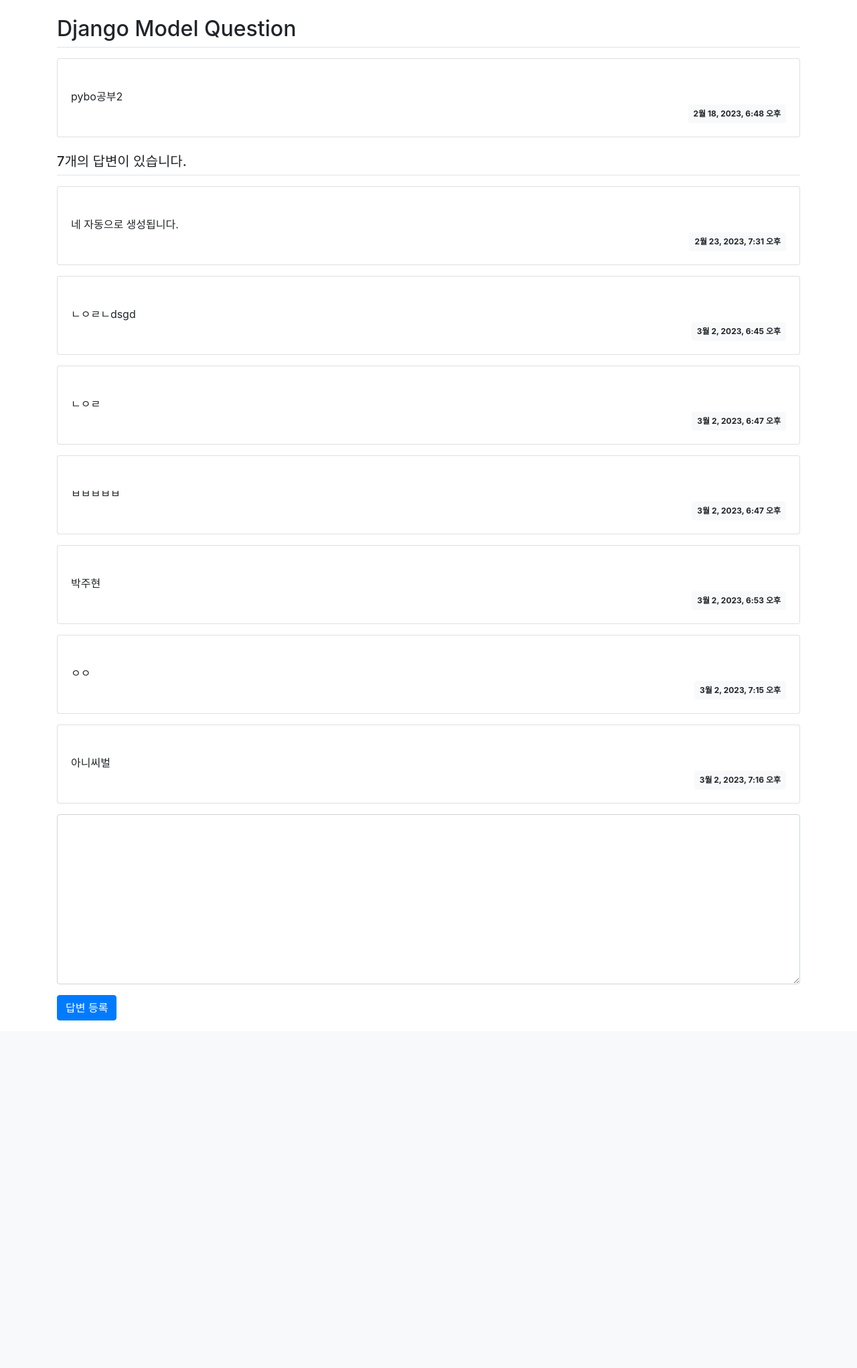
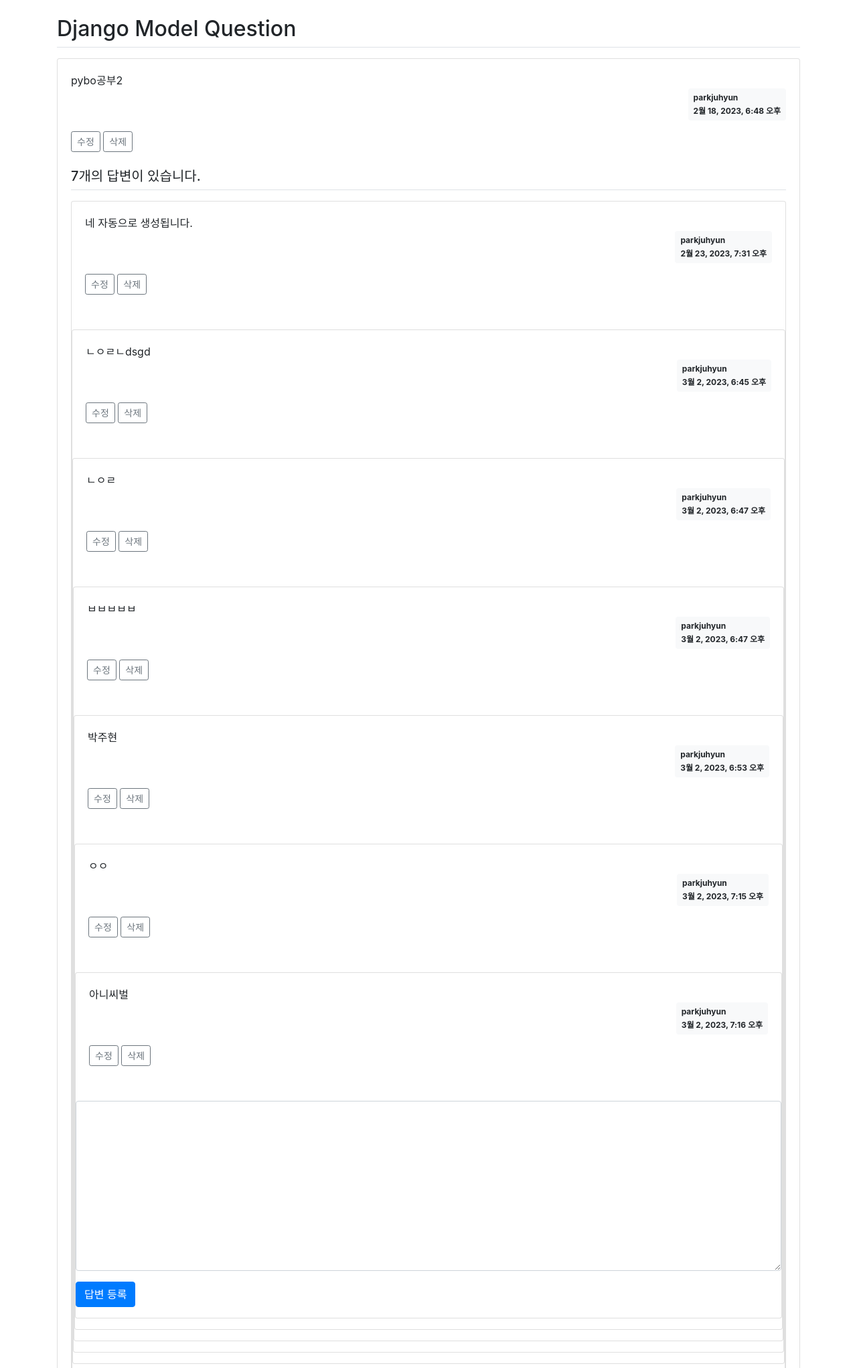
Before and after one commit to wngus6429/djangoStudy, a Django app: page /pybo/answer/create/2/ in a window 1280 px wide. Shown: the part 57-2100 px from the top of the page at 67% size. Before the commit the page ends 1581 px from the top, so only its background shows below. Run offline with Django 3.2, Linux system fonts and the light colour scheme; a user stored in the database is signed in; data comes from the database, SQL or seed files in the repository; both versions use the stored data as it was after the commit; some libraries are stand-ins or nearby versions.

Commit message:
update 23/3/10 answer, question 수정, 삭제

```diff
--- a/mysite/pybo/models.py
+++ b/mysite/pybo/models.py
@@ -10,6 +10,9 @@ class Question(models.Model):
     subject = models.CharField(max_length=200)
     content = models.TextField()  # textfield는 제한 없음.
     create_date = models.DateTimeField()
+    modify_date = models.DateTimeField(null=True, blank=True)
+    # blank=True는 form.is_valid()를 통한 입력 폼 데이터 검사시 값이 없어도 된다는것.
+    # 즉 null=True, blank=True 로 인해 어떤 조건으로든 값을 비워둘수 있다는것
     def __str__(self):
         # 이렇게 해야 자세한 내용이 보인다
         return self.subject
@@ -21,7 +24,7 @@ class Answer(models.Model):
     question = models.ForeignKey(Question, on_delete=models.CASCADE)
     content = models.TextField()
     create_date = models.DateTimeField()
-
+    modify_date = models.DateTimeField(null=True, blank=True)
     def __str__(self):
         # 이렇게 해야 자세한 내용이 보인다
         return self.question
--- a/mysite/pybo/urls.py
+++ b/mysite/pybo/urls.py
@@ -8,5 +8,9 @@ urlpatterns = [
     path('', views.index, name='index'),
     path('<int:question_id>/', views.detail, name='detail'),
     path('answer/create/<int:question_id>/', views.answer_create, name='answer_create'),
-    path('question/create/', views.question_create, name='question_create')
+    path('question/create/', views.question_create, name='question_create'),
+    path('question/modify/<int:question_id>/', views.question_modify, name='question_modify'),
+    path('question/delete/<int:question_id>/', views.question_delete, name='question_delete'),
+    path('answer/modify/<int:answer_id>/', views.answer_modify, name='answer_modify'),
+    path('answer/delete/<int:answer_id>/', views.answer_delete, name='answer_delete'),
 ]
--- a/mysite/pybo/views.py
+++ b/mysite/pybo/views.py
@@ -1,7 +1,8 @@
 # 조회한 Question모델 데이터를 템플릿 파일을 사용하여 화면에 출력할수 있는 render함수를 사용
 from django.shortcuts import render, get_object_or_404, redirect
 from django.contrib.auth.decorators import login_required
-from .models import Question
+from django.contrib import messages
+from .models import Question, Answer
 from django.utils import timezone
 from .forms import QuestionForm, AnswerForm
 from django.core.paginator import Paginator # 게시물 페이지 만들기
@@ -99,3 +100,81 @@ def question_create(request):
     context = {'form': form}
     return render(request, 'pybo/question_form.html', context)
     # form = QuestionForm() # 장고의 폼이다.
+
+@login_required(login_url='common:login')
+def question_modify(request, question_id):
+    """
+    pybo질문수정
+    """
+    # request.user = 로그인한 사용자, question.author = 글쓴이
+    question = get_object_or_404(Question, pk=question_id)
+    if request.user != question.author:
+        messages.error(request, "수정권한이 없습니다.")
+        return redirect('pybo:detail', question_id=question.id)
+    if request.method == "POST":
+        # 질문 수정화면에서 <저장하기>를 누르면 /pybo/question/modify/2/ 페이지 Post방식 호출
+        form = QuestionForm(request.POST, instance=question)
+        if form.is_valid():
+            question = form.save(commit=False)
+            question.author = request.user
+            question.modify_date = timezone.now() # 수정일시 저장
+            question.save()
+            return redirect('pybo:detail', question_id=question.id)
+    else:
+        # /pybo/question/modify/2/ 페이지 GET요청
+        # 기존에 저장되어 있던 제목, 내용이 반영된 상태에서 수정 가능하게 폼 생성
+        form = QuestionForm(instance=question)
+    context = {'form': form}
+    return render(request, 'pybo/question_form.html', context)
+# 데이터 저장시 form 엘리먼트에 action 속성이 없으면 현재의 페이지로 폼을 전송한다.
+# 질문 수정에서 사용한 템플릿은 질문 등록시 사용한 pybo/question_form.html 파일을 그대로 사용한다.
+@login_required(login_url='common:login') # 로그인한 사용자와 글쓴이가 동일한가.
+def question_delete(request, question_id):
+    """
+    질문삭제
+    """
+    question = get_object_or_404(Question, pk=question_id)
+    if request.user != question.author:
+        messages.error(request, '삭제권한이 없습니다')
+        return redirect('pybo:detail', question_id=question_id)
+    question.delete()
+    return redirect('pybo:index')
+
+@login_required(login_url='common:login')
+def answer_modify(request, answer_id):
+    """
+    pybo 답변 수정
+    """
+    # get_object_or_404 함수는 Django에서 제공하는 단축 함수로, 첫 번째 인자로 모델 클래스(Model Class)를,
+    # 두 번째 인자로는 검색 조건을 전달받아 해당 조건으로 검색된 객체(Object)를 반환합니다.
+    # 검색된 객체가 존재하지 않는 경우, Http404 예외를 발생시킵니다.
+    # 여기서 pk=answer_id는 Answer 모델에서 pk 필드 값이 answer_id인 레코드를 검색하겠다는 의미입니다. 즉, answer_id는 Answer 모델에서 특정 레코드를 식별하는 기본 키 값입니다
+    answer = get_object_or_404(Answer, pk=answer_id)
+    if request.user != answer.author:
+        messages.error(request, '수정권한이 없습니다.')
+        return redirect('pybo:detail', question_id=answer.question.id)
+
+    if request.method == "POST":
+        form = AnswerForm(request.POST, instance=answer)
+        if form.is_valid():
+            answer = form.save(commit=False)
+            answer.author = request.user
+            answer.modify_date = timezone.now()
+            answer.save()
+            return redirect('pybo:detail', question_id=answer.question_id)
+    else:
+        form = AnswerForm(instance=answer)
+    context = {'answer':answer, 'form':form}
+    return render(request, 'pybo/answer_form.html', context)
+
+@login_required(login_url='common:login')
+def answer_delete(request, answer_id):
+    """
+    답변 삭제
+    """
+    answer = get_object_or_404(Answer, pk=answer_id)
+    if request.user != answer.author:
+        messages.error('request', '삭제 권한이 없습니다')
+    else:
+        answer.delete()
+    return redirect('pybo:detail', question_id=answer.question.id)
--- a/mysite/templates/base.html
+++ b/mysite/templates/base.html
@@ -21,5 +21,9 @@
 <script src="{% static 'jquery-3.4.1.min.js' %}"></script>
 <!--부트스트랩 JS-->
 <script src="{% static 'bootstrap.min.js' %}"></script>
+<!-- 자바스크립트 Start-->
+{% block script %}
+{% endblock %}
+<!-- 자바스크립트 End-->
 </body>
 </html>
--- a/mysite/templates/pybo/question_detail.html
+++ b/mysite/templates/pybo/question_detail.html
@@ -1,58 +1,73 @@
-{% extends 'base.html' %}
-{% block content %}
+{% extends 'base.html' %} {% block content %}
 <div class="container my-3">
   <h2 class="border-bottom py-2">{{ question.subject }}</h2>
   <div class="card my-3">
     <div class="card-body">
-      <div class="card-text" style="white-space: pre-line">
-        {{ question.content }}
-      </div>
+      <div class="card-text" style="white-space: pre-line">{{ question.content }}</div>
       <div class="d-flex justify-content-end">
-        <div class="badge badge-light p-2">
-          {{ question.create_date}}
+        <div class="badge badge-light p-2 text-left">
+          <div class="mb-2">{{ question.author.username }}</div>
+          <div>{{ question.create_date}}</div>
         </div>
       </div>
+      {% if request.user == question.author %}
+        <div class="my-3">
+            <a href="{% url 'pybo:question_modify' question.id %}" class="btn btn-sm btn-outline-secondary">수정</a>
+            <a href="#" class="delete btn btn-sm btn-outline-secondary" data-uri="{% url 'pybo:question_delete' question.id %}">삭제</a>
+            {# data-uri 는 삭제를 실행할 URL을 얻기위함, 삭제 함수가 실행 될수 있도록 class 속성에 'delete'항목을 추가 해줌 #}
         </div>
-  </div>
-  <h5 class="border-bottom my-3 py-2">
-    {{ question.answer_set.count }}개의 답변이 있습니다.
-  </h5>
+      {% endif %}
+      <h5 class="border-bottom my-3 py-2">{{ question.answer_set.count }}개의 답변이 있습니다.</h5>
       {% for answer in question.answer_set.all %}
       <div class="card my-3">
         <div class="card-body">
-      <div class="card-text" style="white-space: pre-line">
-        {{ answer.content }}
-      </div>
+          <div class="card-text" style="white-space: pre-line">{{ answer.content }}</div>
           <div class="d-flex justify-content-end">
-        <div class="badge badge-light p-2">
-          {{ answer.create_date }}
+            <div class="badge badge-light p-2 text-left">
+              <div class="mb-2">{{ answer.author.username }}</div>
+              <div>{{ answer.create_date }}</div>
             </div>
           </div>
+          {% if request.user == answer.author %}
+            <div class="my-3">
+              <a href="{% url 'pybo:answer_modify' answer.id %}" class="btn btn-sm btn-outline-secondary">수정</a>
+              <a href="#" class="delete btn btn-sm btn-outline-secondary" data-uri="{% url 'pybo:answer_delete' answer.id %}">삭제</a>
             </div>
+          {% endif %}
         </div>
         {% endfor %}
-  <form action="{% url 'pybo:answer_create' question.id %}" method="post" class="my-3"}>
-        {% csrf_token %}
-        {% if form.errors %}
+        <form action="{% url 'pybo:answer_create' question.id %}" method="post" class="my-3" }>
+          {% csrf_token %} {% if form.errors %}
           <div class="alert alert-danger" role="alert">
-            {% for field in form %}
-              {% if field.errors %}
+            {% for field in form %} {% if field.errors %}
             <strong>{{ field.label }}</strong>
-                {{ field.errors }}
-              {% endif %}
-            {% endfor %}
+            {{ field.errors }} {% endif %} {% endfor %}
           </div>
           {% endif %}
           <div class="form-group">
-          <textarea name="content" id="content" {% if not user.is_authenticated %} disabled {% endif %} class="form-control" rows="10">
+            <textarea name="content" id="content" {% if not user.is_authenticated %} disabled
+              {% endif %} class="form-control" rows="10">
             </textarea>
           </div>
-    <input type="submit" value="답변 등록" class="btn btn-primary">
+          <input type="submit" value="답변 등록" class="btn btn-primary" />
         </form>
       </div>
       {% endblock %}
-
+      {% block script %}
+      <script type="text/javascript">
+        $(document).ready(function(){
+          $(".delete").on('click', function(){
+            if(confirm('정말로 삭제하겠습니까?')){
+              location.href = $(this).data('uri');
+            }
+          })
+        })
+      </script>
+      {% endblock %}
       <!--{% csrf_token %} 코드는 보안관련 이다. form엘리먼트를 통해 전송된 데이터(답변)가 실제로-->
       <!--웹 브라우저에서 작성된 데이터인지 판단하는 검사 역할을 한다. 그러므로-->
       <!--form 태그 바로 밑에 두는것이다. 해킹처럼 올바르지 않은 방법으로 데이터가 전송되면-->
       <!--서버에서 발행한 csrf_token값과 해커가 보낸 csrf_token값이 달라서 오류 발생으로 보안 유지-->
+    </div>
+  </div>
+</div>
```
Also changed, not shown: mysite/templates/pybo/answer_form.html (added, +16 -0 lines), mysite/templates/pybo/question_list.html (+6 -4 lines), mysite/db.sqlite3, mysite/pybo/migrations/0004_auto_20230310_1645.py (added). Lines whose indentation alone changed are shown as unchanged.
